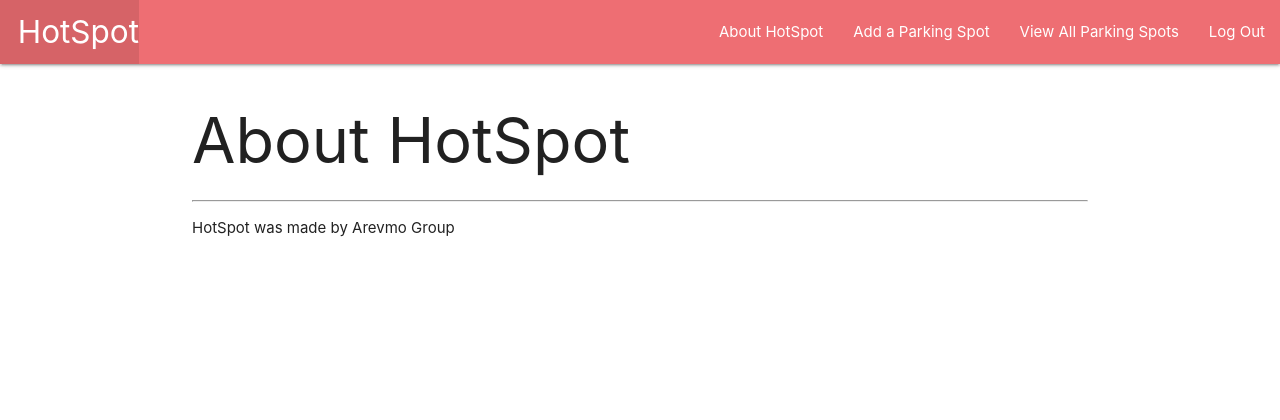
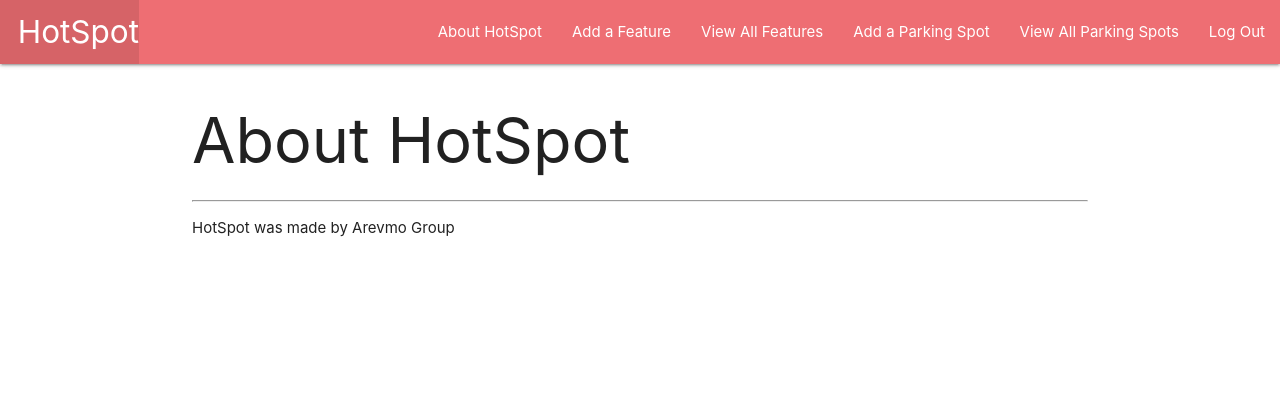
Before and after one commit to evmaloney/hotspot, a Django app: page /about/ in a window 1280 px wide. Shown: the top 420 px of the page. Run offline with Django 4.2, Linux system fonts and the light colour scheme; the visitor is signed in with stand-in values (Sample User, id 1).

Commit message:
adds all features UI

```diff
--- a/main_app/templates/base.html
+++ b/main_app/templates/base.html
@@ -23,8 +23,8 @@
         <ul class="right">
           <li><a href=" url 'about' ">About HotSpot</a></li>
           {% if user.is_authenticated %}
-            {% comment %} <li><a href="{% url 'toys_create' %}">Add a Toy</a></li>
-            <li><a href="{% url 'toys_index' %}">View All Toys</a></li> {% endcomment %}
+            <li><a href="{% url 'features_create' %}">Add a Feature</a></li>
+            <li><a href="{% url 'features_index' %}">View All Features</a></li>
             <li><a href="{% url 'spots_create' %}">Add a Parking Spot</a></li>
             <li><a href="{% url 'index' %}">View All Parking Spots</a></li>
             <li><a href="{% url 'logout' %}">Log Out</a></li>
--- a/main_app/templates/main_app/feature_form.html
+++ b/main_app/templates/main_app/feature_form.html
@@ -2,15 +2,13 @@
 
 {% block content %}
 {% if object %}
-  <h1>Edit <span class="teal-text">{{feature.name}}</span></h1>
+  <h1>Edit <span class="teal-text">{{object.name}}</span></h1>
 {% else %}
   <h1>Add Feature</h1>
 {% endif %}
-<form action="" method="post">
-  <!-- Django requires the following for security purposes -->
+<form action="" method="POST">
   {% csrf_token %}
   <table>
-    <!-- Render the inputs inside of <tr>s & <td>s -->
     {{ form.as_table }}
   </table>
   <input type="submit" value="Submit!" class="btn">
```
Also changed, not shown: main_app/templates/main_app/feature_list.html (+17 -0 lines).
